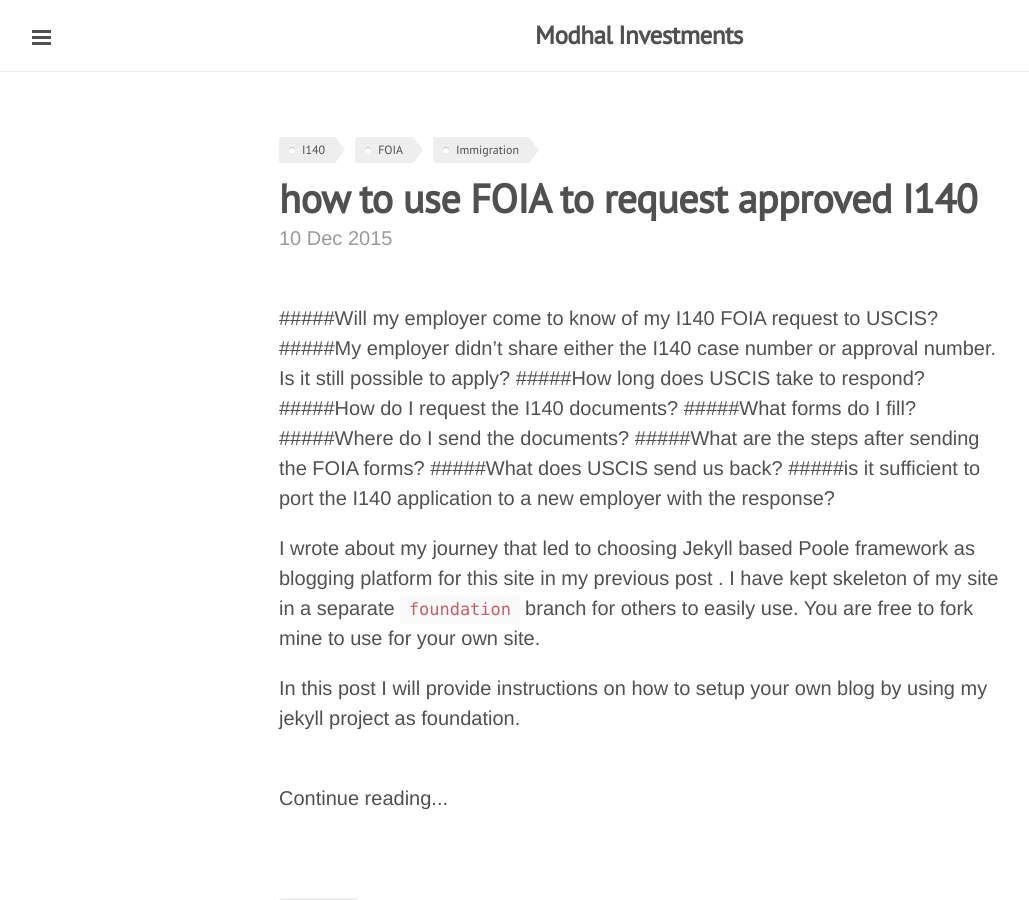
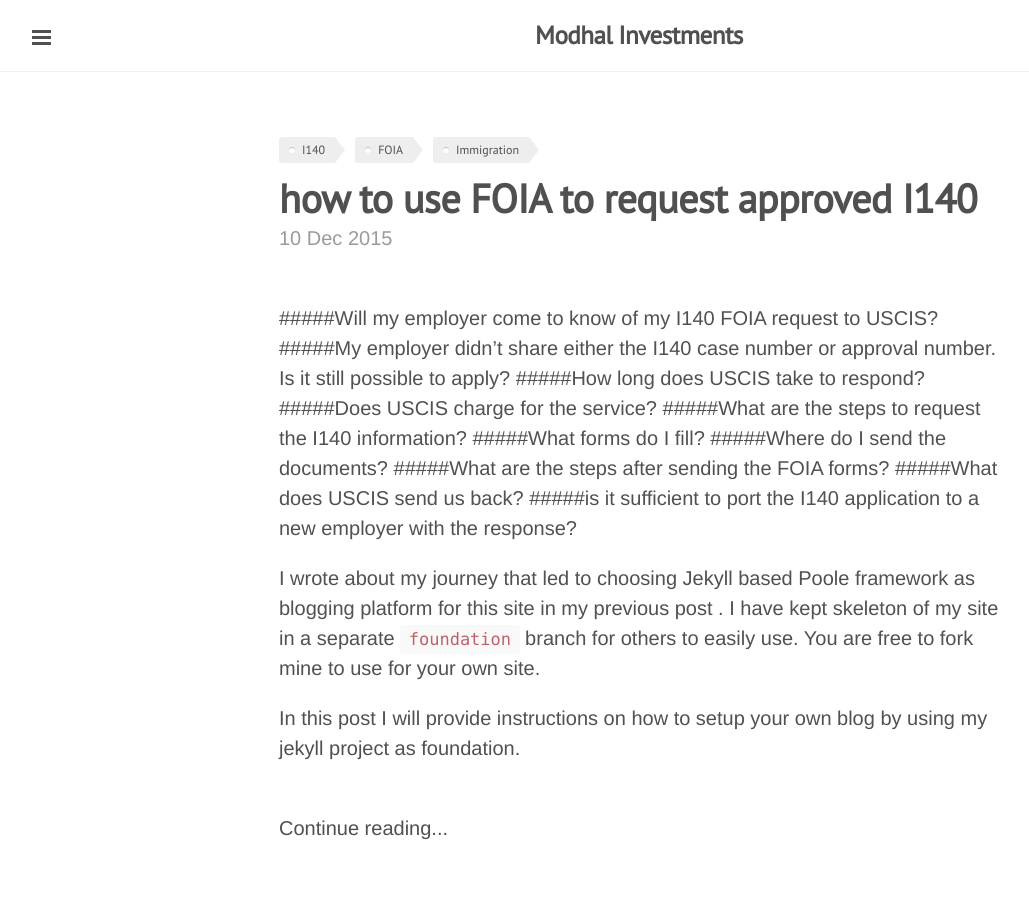
Before and after one commit to gitforwork2/gitforwork.github.io, a Jekyll site: the page built from index.html, in a window 1280 px wide and 900 px high. Shown: the whole window, without its empty margins (1-1030 px from the left). Built offline with Jekyll 4.4.1, drawn with Linux system fonts in a browser that asks for light colours; Markdown is read by kramdown in place of the engine named in the settings; the list of posts is cut into pages by our own code.

Commit message:
Starter post for the i140-FOIA

```diff
--- a/_posts/2015-12-10-how-to-use-foia-to-request-approved-i140.md
+++ b/_posts/2015-12-10-how-to-use-foia-to-request-approved-i140.md
@@ -10,7 +10,8 @@ description: Overview of the process to apply FOIA for getting approved I140 app
 #####Will my employer come to know of my I140 FOIA request to USCIS?
 #####My employer didn't share either the I140 case number or approval number. Is it still possible to apply?
 #####How long does USCIS take to respond?
-#####How do I request the I140 documents?
+#####Does USCIS charge for the service?
+#####What are the steps to request the I140 information?
 #####What forms do I fill?
 #####Where do I send the documents?
 #####What are the steps after sending the FOIA forms?
```
